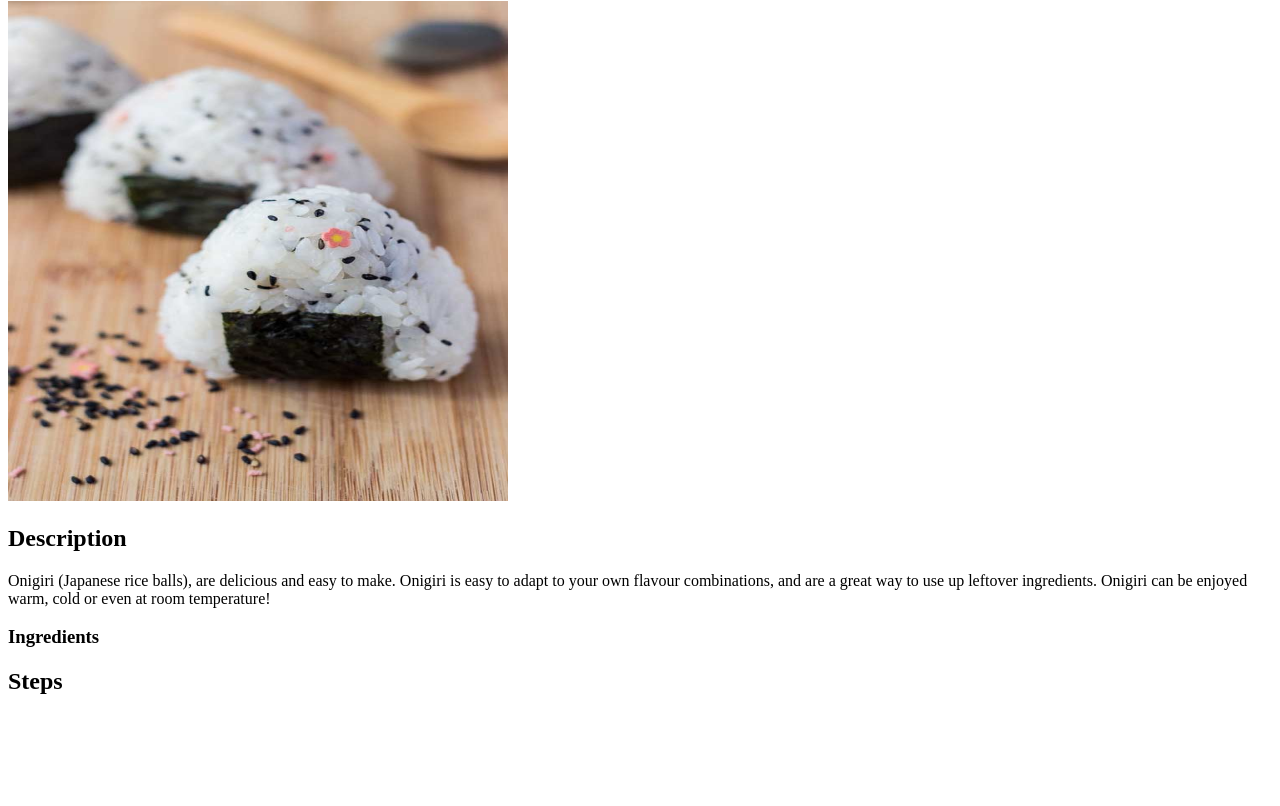
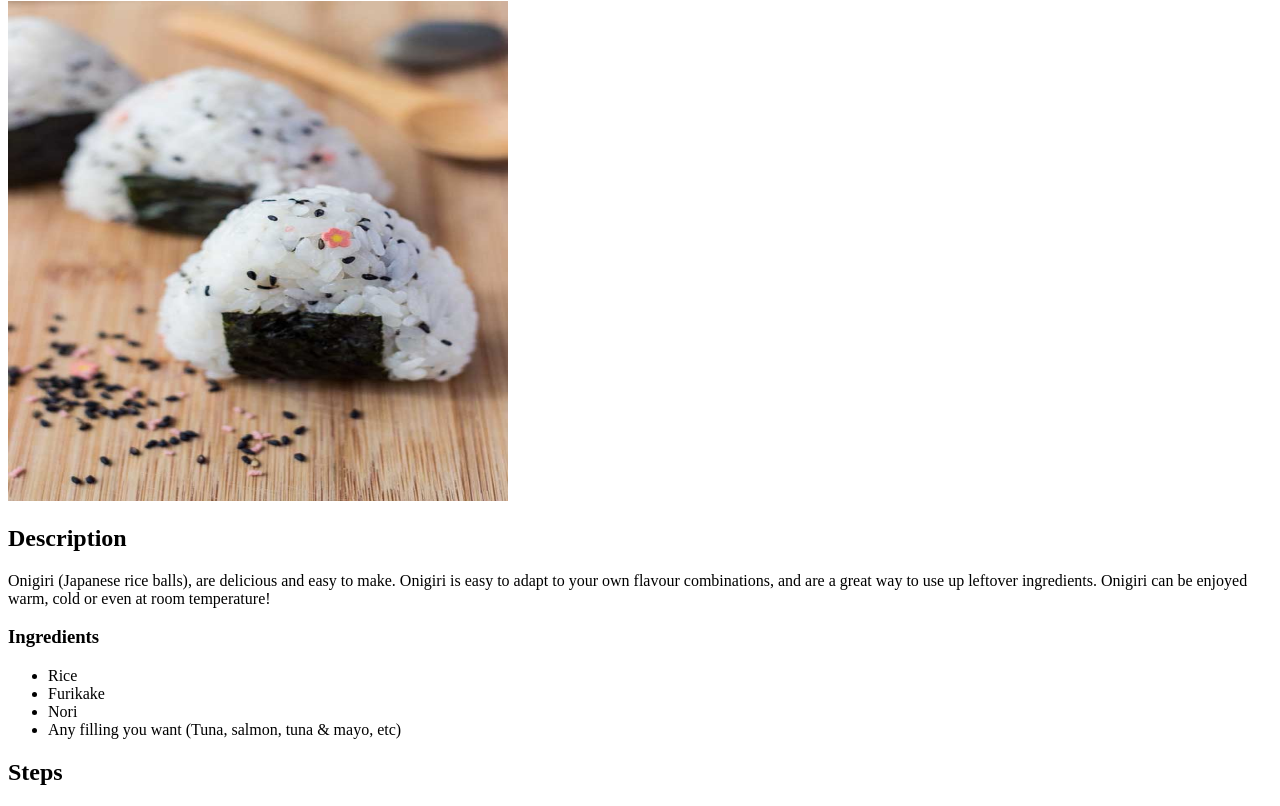
Before and after one commit to DustinGalic28/odin-recipes, a plain HTML site: page recipes/onigiri.html in a window 1280 px wide. Shown: the part 79-885 px from the top of the page. Before the commit the page ends 800 px from the top, so only its background shows below. Drawn offline with Linux system fonts and the light colour scheme.

Commit message:
Update onigiri.html Ingredients section Add Ingredients

```diff
--- a/recipes/onigiri.html
+++ b/recipes/onigiri.html
@@ -18,7 +18,10 @@
 
         <h3>Ingredients</h3>
         <ul>
-
+            <li>Rice</li>
+            <li>Furikake</li>
+            <li>Nori</li>
+            <li>Any filling you want (Tuna, salmon, tuna & mayo, etc)</li>
         </ul>
 
         <h2>Steps</h2>
```
